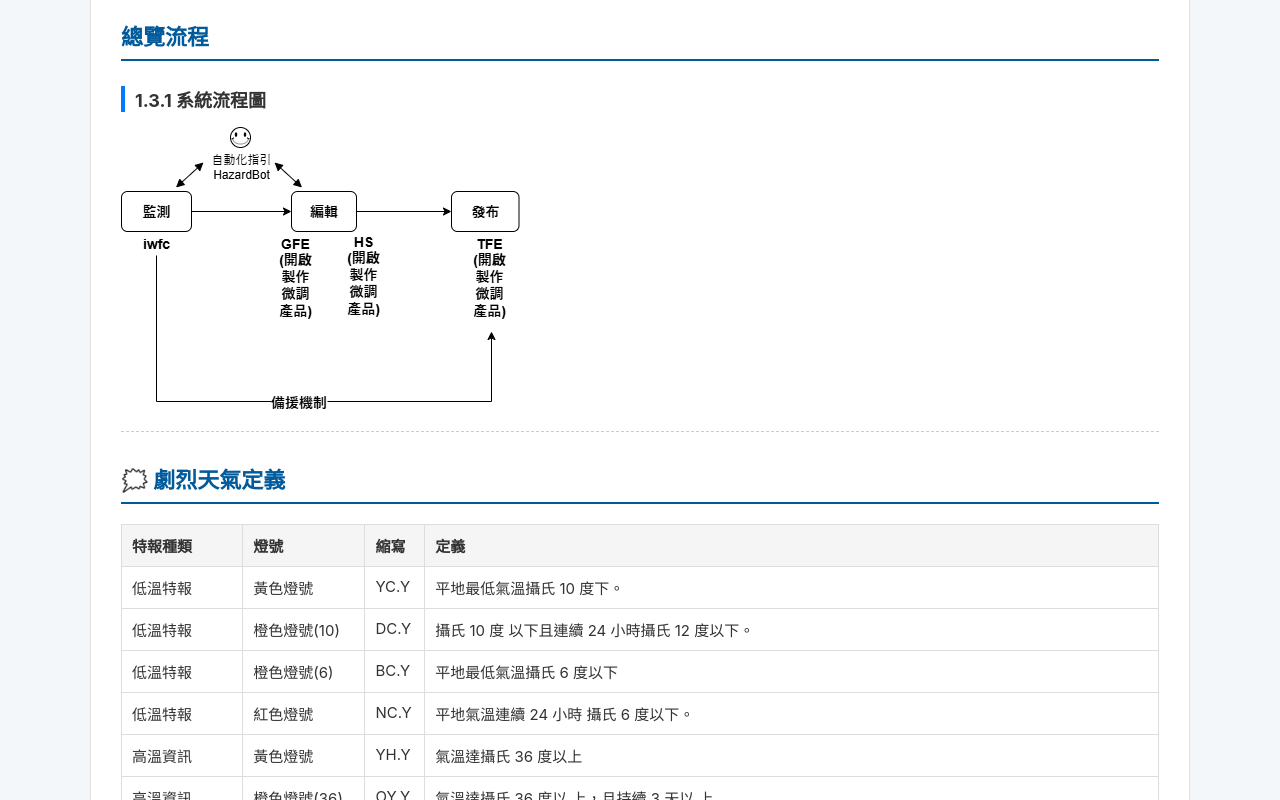
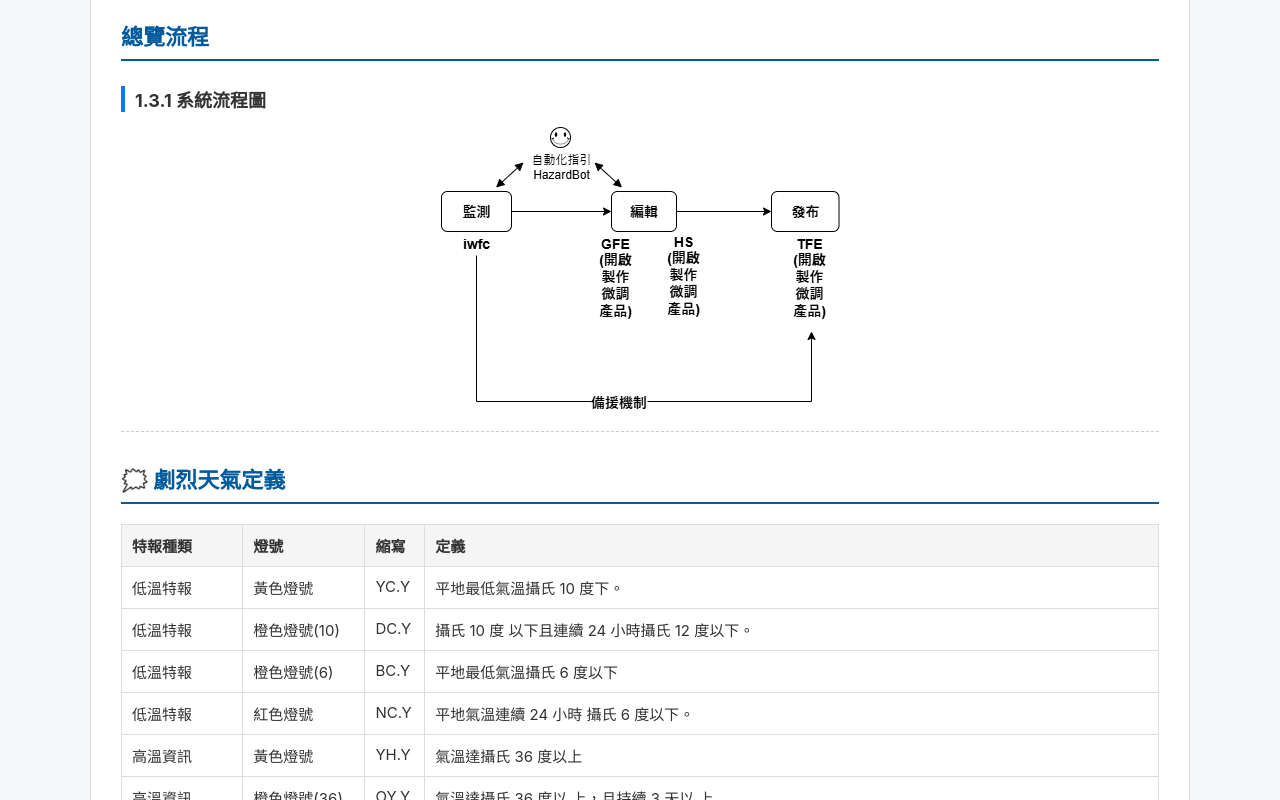
Before and after one commit to toy629/CWA-hazard-doc, a plain HTML site: page index.html in a window 1280 px wide. Shown: the part 1120-1920 px from the top of the page. Drawn offline with Linux system fonts and the light colour scheme.

Commit message:
Update index.html

```diff
--- a/index.html
+++ b/index.html
@@ -122,10 +122,24 @@
         }
 
         /* --- 單獨大圖的樣式 (限制寬度並置中) --- */
+        /* 1. 原本的圖片樣式加上 transition (轉場動畫) */
         .img-standalone-large {
-            max-width: 800px; /* 限制最大寬度為 800px */
-            max-height: auto;
+            max-width: 650px; /* 您原本設定的寬度 */
             display: block;
+            margin: 0 auto;
+            height: auto;
+
+            /* 關鍵字 1：設定動畫時間與速度曲線，0.3s 代表 0.3 秒完成 */
+            transition: transform 0.3s ease;
+        }
+
+        /* 2. 加上 :hover 代表「滑鼠移過去時」的狀態 */
+        .img-standalone-large:hover {
+            /* 關鍵字 2：放大比例，1.2 代表放大至原圖的 1.2 倍 (120%) */
+            transform: scale(1.2);
+
+            /* (選用) 加上一點陰影，可以讓圖片浮起來的感覺更逼真 */
+            box-shadow: 0px 10px 20px rgba(0, 0, 0, 0.3);
         }
 
         /* --- 並排圖片容器 --- */
```
